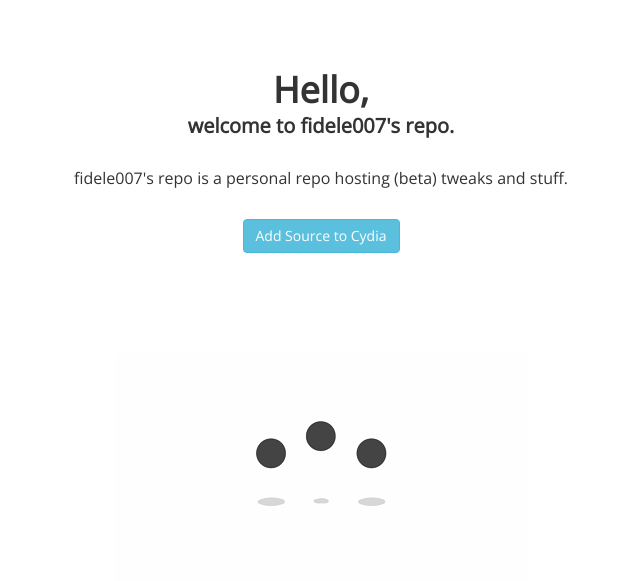
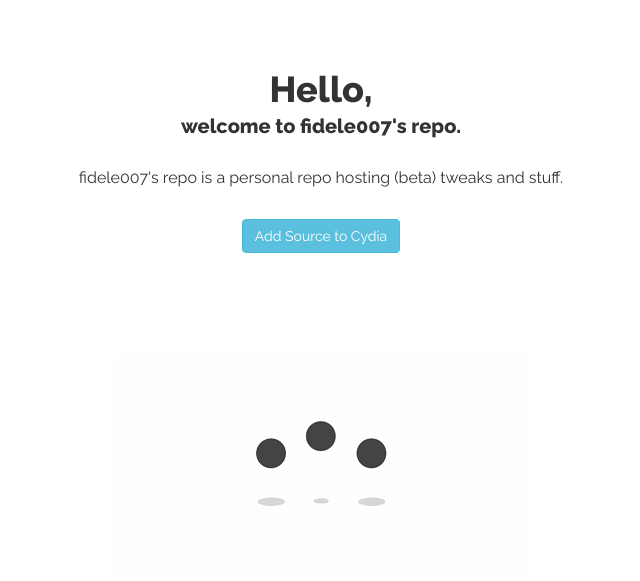
Before and after one commit to fidele007/fidele007.github.io, a PHP site: page / in a window 1280 px wide. Shown: the top 581 px of the page, without its empty margins (319-959 px from the left). Run offline with PHP 8.4, Linux system fonts and the light colour scheme.

Commit message:
Changed font to Raleway

```diff
--- a/index.html
+++ b/index.html
@@ -7,7 +7,7 @@
 
 		<title>fidele007's repo</title>
 
-		<link rel="stylesheet" type="text/css" href="http://fonts.googleapis.com/css?family=Open%20Sans">
+		<link href='//fonts.googleapis.com/css?family=Raleway:400,600,800' rel='stylesheet' type='text/css'>
 		<link rel="stylesheet" href="https://maxcdn.bootstrapcdn.com/bootstrap/3.3.5/css/bootstrap.min.css">
 		<link rel="stylesheet" type="text/css" href="style.css">
 	</head>
--- a/style.css
+++ b/style.css
@@ -4,7 +4,7 @@
 	background-size: 50% 50%;
 }
 body {
-	font-family: 'Open Sans', serif !important;
+	font-family: 'Raleway', sans-serif !important;
 	text-align: center;
 }
 h1 {
```
